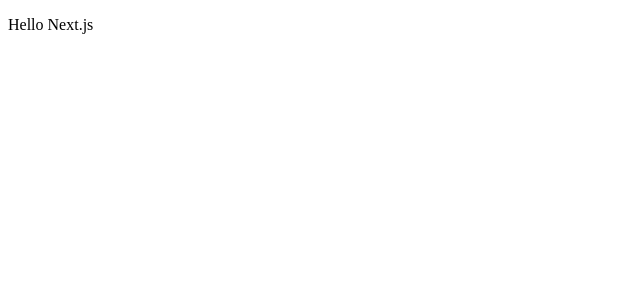
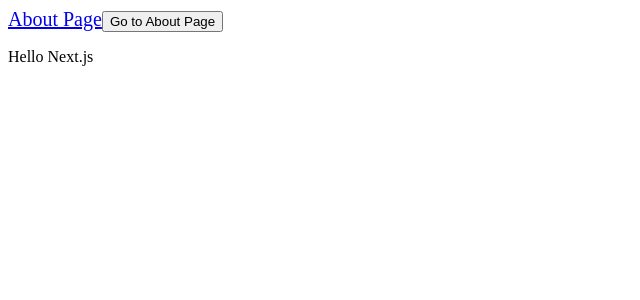
Before and after one commit to PRbsas/hello-next, a Next.js app: page / in a window 1280 px wide. Shown: the top 300 px of the page, without its empty margins (0-640 px from the left). Built offline with nearby package versions, Linux system fonts and the light colour scheme.

Commit message:
Navigation between Pages

```diff
--- /dev/null
+++ b/pages/about.js
@@ -0,0 +1,5 @@
+export default () => (
+  <div>
+    <p>This is the about page</p>
+  </div>
+)
--- a/pages/index.js
+++ b/pages/index.js
@@ -1,5 +1,13 @@
+import Link from 'next/link'
+
 const Index = () => (
   <div>
+    <Link href='about'>
+      <a style={{ fontSize: 20 }}>About Page</a>
+    </Link>
+    <Link href='about'>
+      <button>Go to About Page</button>
+    </Link>
     <p>Hello Next.js</p>
   </div>
 )
```
